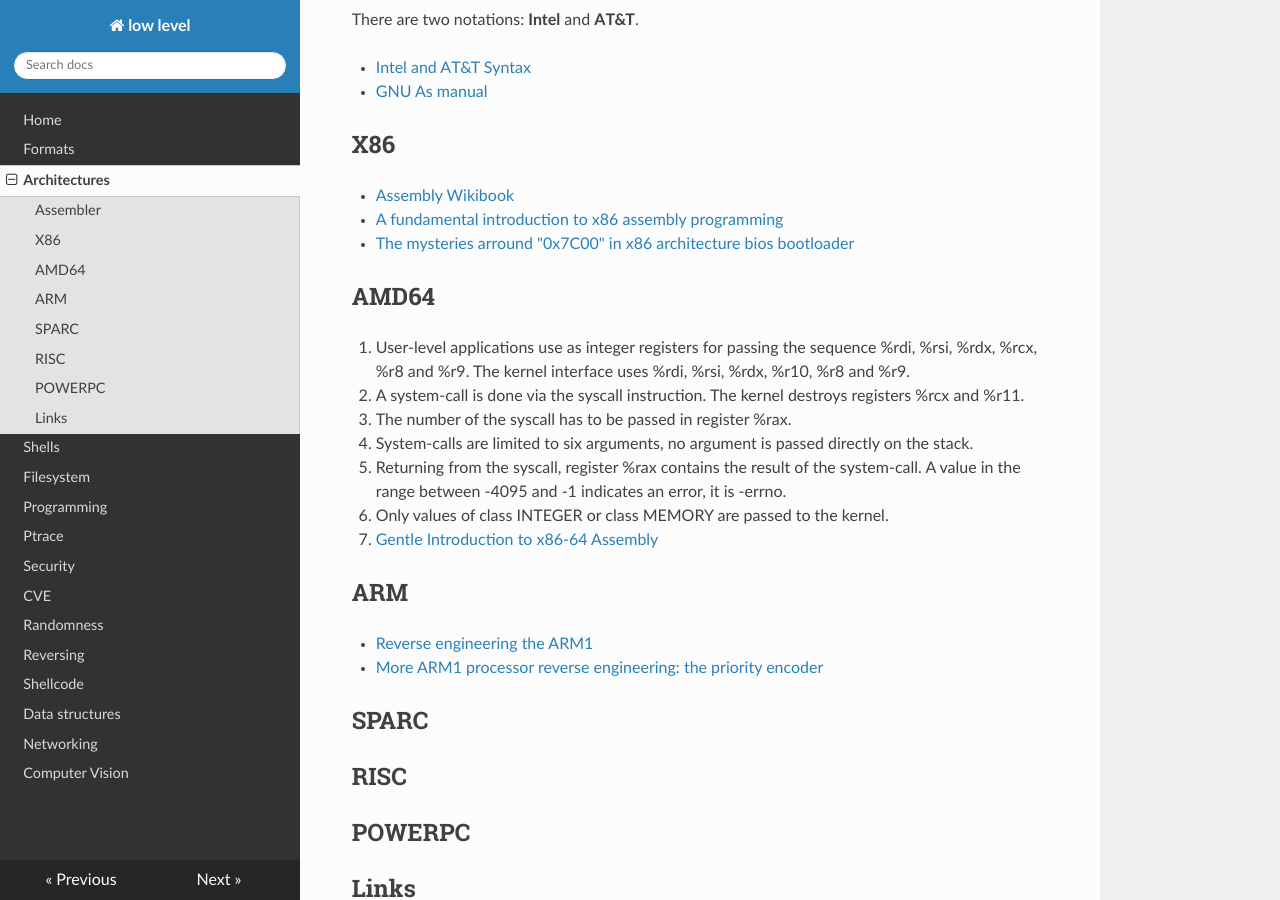
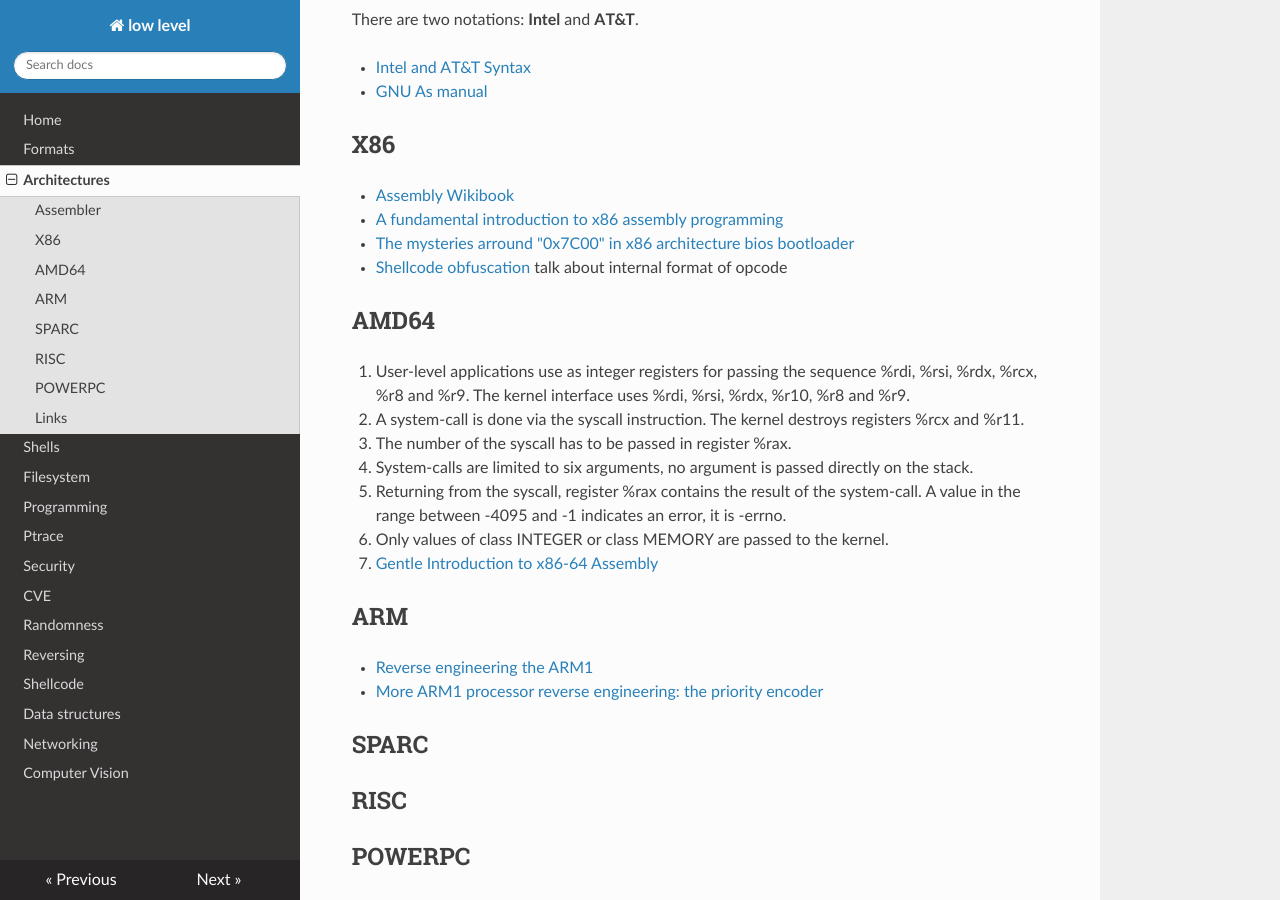
Before and after one commit to gipi/low-level, an MkDocs documentation site: the page built from docs/arch.md, in a window 1280 px wide and 900 px high, scrolled down 352 px. Built offline with MkDocs 1.6.1, drawn with Linux system fonts in a browser that asks for light colours; nearby versions of some CDN libraries; old or Windows-style settings are respelled for this version of MkDocs.

Commit message:
Add link.

```diff
--- a/docs/arch.md
+++ b/docs/arch.md
@@ -18,6 +18,7 @@ There are two notations: **Intel** and **AT&T**.
  - [Assembly Wikibook](https://en.wikibooks.org/wiki/X86_Assembly)
  - [A fundamental introduction to x86 assembly programming](https://www.nayuki.io/page/a-fundamental-introduction-to-x86-assembly-programming)
  - [The mysteries arround "0x7C00" in x86 architecture bios bootloader](http://www.glamenv-septzen.net/en/view/6)
+ - [Shellcode obfuscation](https://breakdev.org/x86-shellcode-obfuscation-part-2/) talk about internal format of opcode
 
 ## AMD64
 
```
